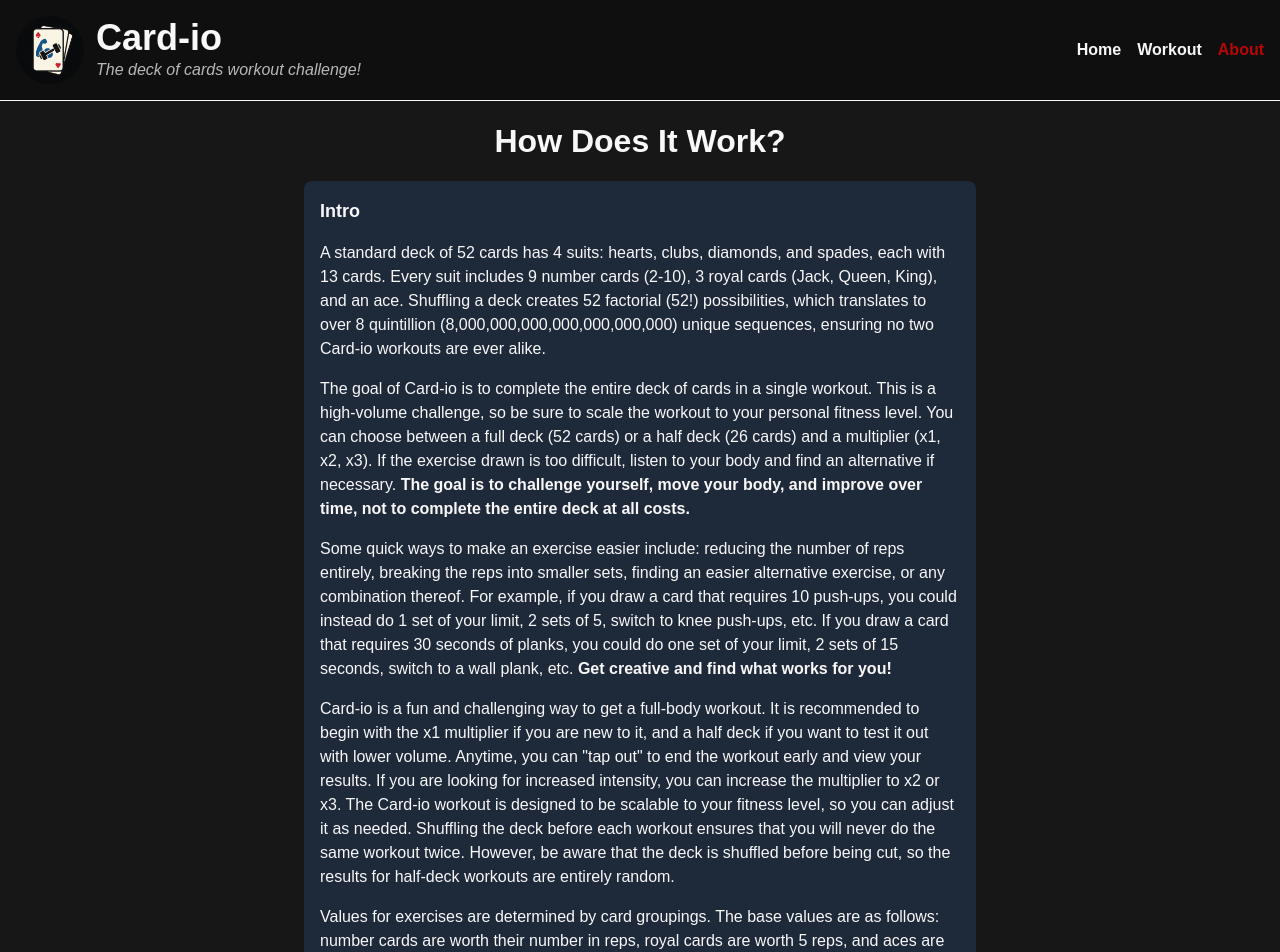
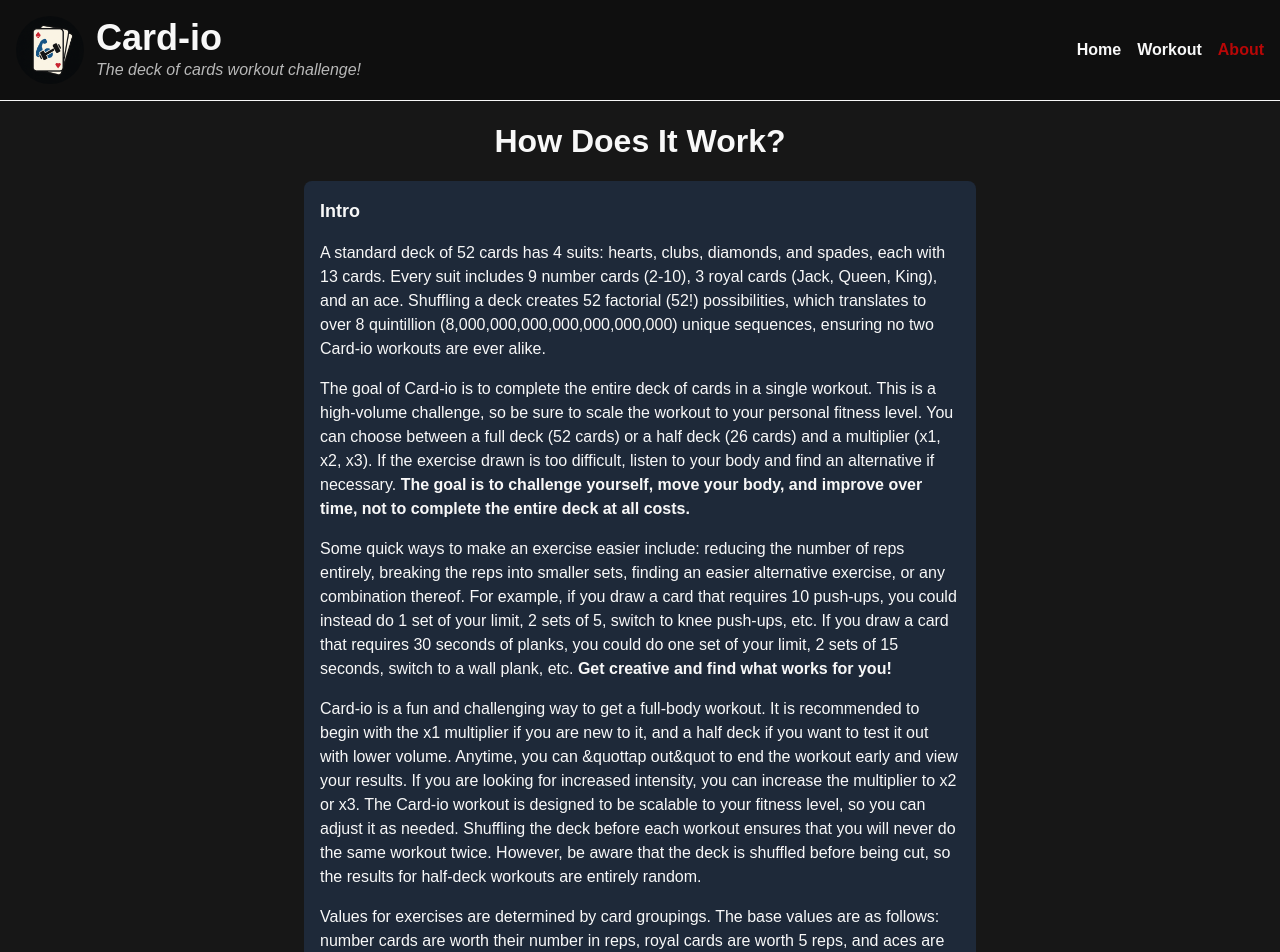
Before and after one commit to natep1123/Card-io, a Next.js app: page /about in a window 1280 px wide. Shown: the top 952 px of the page. Built offline with nearby package versions, Linux system fonts and the light colour scheme.

Commit message:
fixed build error

```diff
--- a/src/app/about/page.js
+++ b/src/app/about/page.js
@@ -40,8 +40,8 @@ export default function AboutPage() {
             Card-io is a fun and challenging way to get a full-body workout. It
             is recommended to begin with the x1 multiplier if you are new to it,
             and a half deck if you want to test it out with lower volume.
-            Anytime, you can "tap out" to end the workout early and view your
-            results. If you are looking for increased intensity, you can
+            Anytime, you can &quottap out&quot to end the workout early and view
+            your results. If you are looking for increased intensity, you can
             increase the multiplier to x2 or x3. The Card-io workout is designed
             to be scalable to your fitness level, so you can adjust it as
             needed. Shuffling the deck before each workout ensures that you will
```
